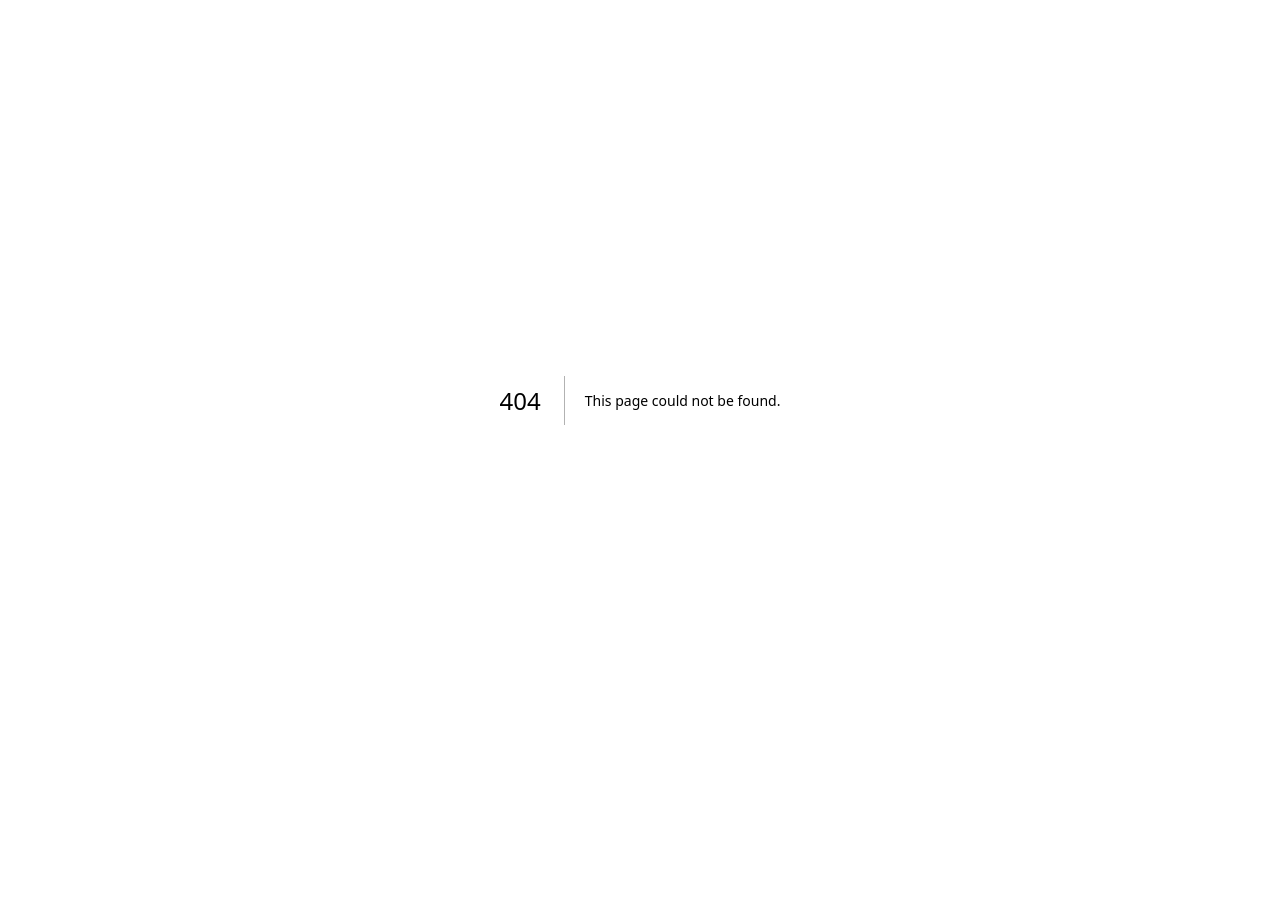
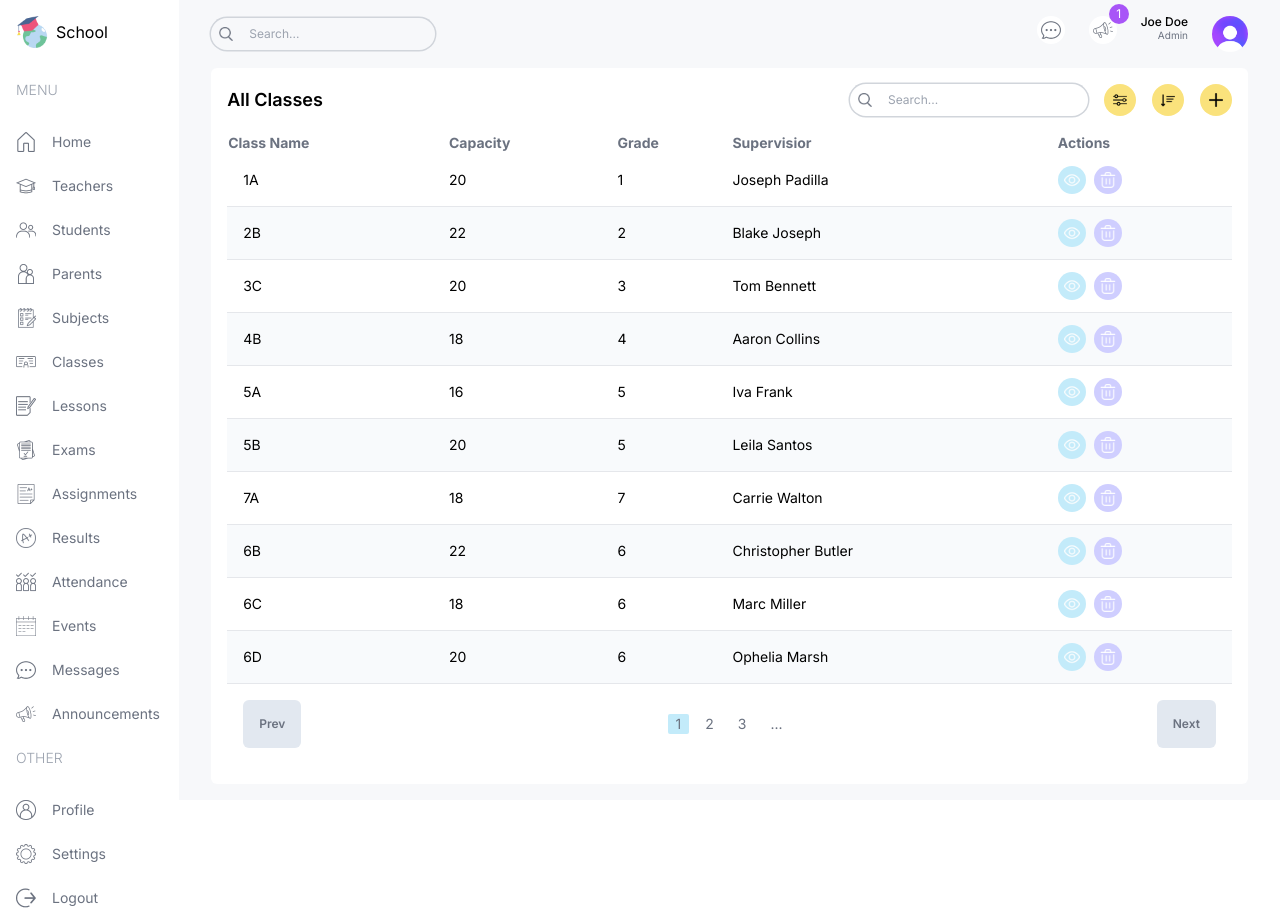
Before and after one commit to brovnie/school-dashboard, a Next.js app: page /list/classes in a window 1280 px wide. Before the commit this address had no page. Before the commit the page ends 800 px from the top, so only its background shows below. Built offline with nearby package versions, Linux system fonts and the light colour scheme.

Commit message:
Added Classes List Page

```diff
--- /dev/null
+++ b/src/app/list/classes/page.tsx
@@ -0,0 +1,107 @@
+import Pagination from "@/components/Pagination";
+import Table from "@/components/Table";
+import TableSearch from "@/components/TableSearch";
+import { classesData, role } from "@/lib/data";
+import Image from "next/image";
+import Link from "next/link";
+import React from "react";
+
+type Class = {
+  id: number;
+  name: string;
+  capacity: number;
+  grade: number;
+  supervisor: string;
+};
+
+const columns = [
+  {
+    header: "Class Name",
+    accessor: "class",
+  },
+  {
+    header: "Capacity",
+    accessor: "capacity",
+    className: "hidden md:table-cell",
+  },
+  {
+    header: "Grade",
+    accessor: "grade",
+    className: "hidden md:table-cell",
+  },
+  {
+    header: "Supervisior",
+    accessor: "supervisor",
+    className: "hidden md:table-cell",
+  },
+  {
+    header: "Actions",
+    accessor: "actions",
+  },
+];
+
+function ClassListPage() {
+  const renderRow = (item: Class) => (
+    <tr
+      key={item.id}
+      className="border-b border-gray-200 even:bg-slate-50 text-sm hover:bg-purpleLight"
+    >
+      <td className="flex items-center gap-4 p-4">{item.name}</td>
+      <td className="hidden md:table-cell">{item.capacity}</td>
+      <td className="hidden md:table-cell">{item.grade}</td>
+      <td className="hidden md:table-cell">{item.supervisor}</td>
+      <td>
+        <div className="flex items-center gap-2">
+          <Link href={`/list/classes/${item.id}`}>
+            <button className="w-7 h-7 rounded-full flex items-center justify-center bg-sky">
+              <Image
+                src="/view.png"
+                alt={`View class ${item.name} `}
+                width={16}
+                height={16}
+              />
+            </button>
+          </Link>
+          {role === "admin" && (
+            <button className="w-7 h-7 rounded-full flex items-center justify-center bg-customPurple">
+              <Image
+                src="/delete.png"
+                alt={`Delete class ${item.name}`}
+                width={16}
+                height={16}
+              />
+            </button>
+          )}
+        </div>
+      </td>
+    </tr>
+  );
+
+  return (
+    <div className="bg-white p-4 rounded-md flex-1 m-4 mt-0">
+      <div className="flex items-center justify-between">
+        <h1 className="hidden md:block text-lg font-semibold">All Classes</h1>
+        <div className="flex flex-col md:flex-row items-center gap-4 w-full md:w-auto">
+          <TableSearch />
+          <div className="flex items-center gap-4 self-end">
+            <button className="w-8 h-8 flex items-center justify-center rounded-full bg-customYellow">
+              <Image src="/filter.png" alt="" width={14} height={14} />
+            </button>
+            <button className="w-8 h-8 flex items-center justify-center rounded-full bg-customYellow">
+              <Image src="/sort.png" alt="" width={14} height={14} />
+            </button>
+            {role === "admin" && (
+              <button className="w-8 h-8 flex items-center justify-center rounded-full bg-customYellow">
+                <Image src="/plus.png" alt="" width={14} height={14} />
+              </button>
+            )}
+          </div>
+        </div>
+      </div>
+      <Table columns={columns} renderRow={renderRow} data={classesData} />
+      <Pagination />
+    </div>
+  );
+}
+
+export default ClassListPage;
```
